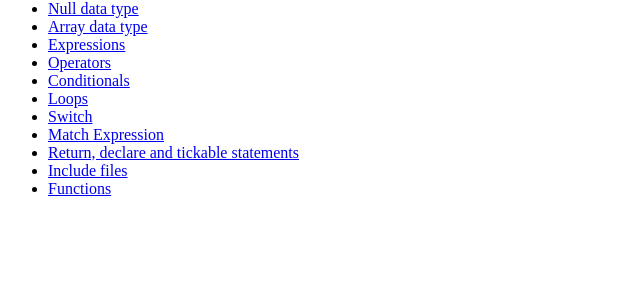
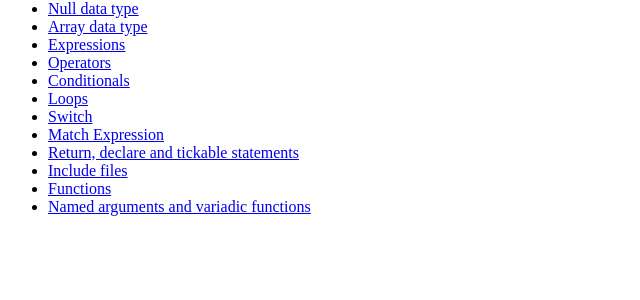
Before and after one commit to jorgearmas/PHP_Path, a PHP site: page / in a window 1280 px wide. Shown: the part 214-514 px from the top of the page, without its empty margins (0-640 px from the left). Run offline with PHP 8.4, Linux system fonts and the light colour scheme.

Commit message:
HL added

```diff
--- a/index.php
+++ b/index.php
@@ -67,6 +67,7 @@
         <li><a href="./_16_return_declare_tickable_stmts.php">Return, declare and tickable statements</a></li>
         <li><a href="./_17_include_files.php">Include files</a></li>
         <li><a href="./_18_functions.php">Functions</a></li>
+        <li><a href="./_19_named_args_varadic_functions.php">Named arguments and variadic functions</a></li>
     </ul>
 </body>
 </html>
```
